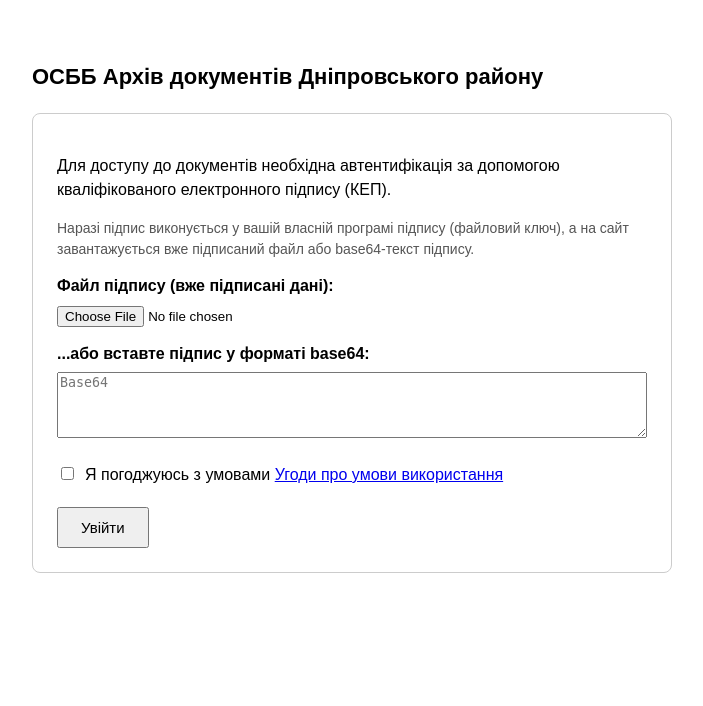
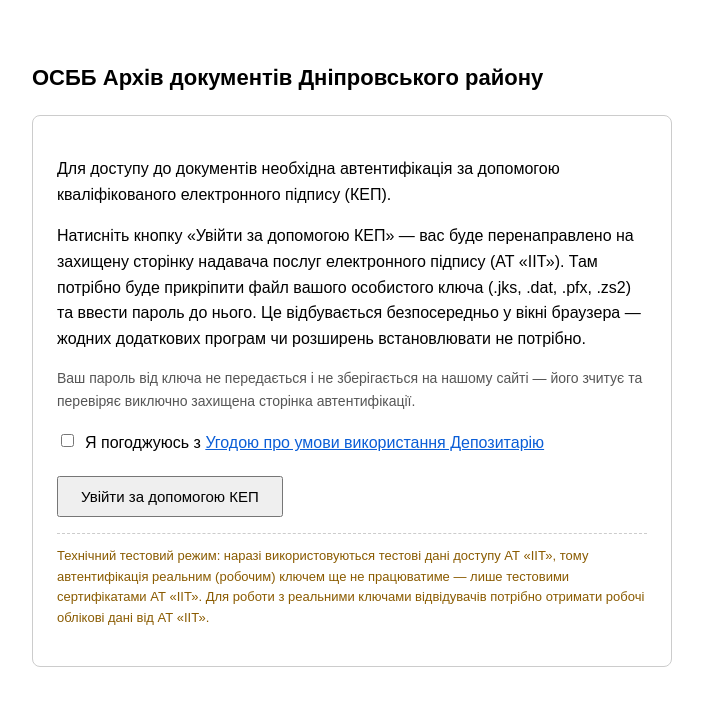
Before and after one commit to Silverlawyer/osbb-signature-validator, a Flask app: page / in a window 1280 px wide. Shown: the top 706 px of the page, without its empty margins (288-991 px from the left). Run offline with Flask 3, Linux system fonts and the light colour scheme.

Commit message:
Update index.html

```diff
--- a/templates/index.html
+++ b/templates/index.html
@@ -2,44 +2,46 @@
 <html lang="uk">
 <head>
 <meta charset="UTF-8">
-<title>OSBB Arkhiv</title>
+<title>ОСББ Архів</title>
 <style>
-body{font-family:Arial,sans-serif;max-width:640px;margin:60px auto;padding:0 20px;line-height:1.5;}
+body{font-family:Arial,sans-serif;max-width:640px;margin:60px auto;padding:0 20px;line-height:1.6;}
 h1{font-size:22px;}
 .box{border:1px solid #ccc;border-radius:8px;padding:24px;margin-top:20px;}
-label{display:block;margin:14px 0 6px;font-weight:bold;}
-input[type=file]{width:100%;}
-textarea{width:100%;box-sizing:border-box;}
 .agree{display:flex;align-items:flex-start;gap:8px;margin-top:18px;}
 .agree input{margin-top:4px;}
 button{margin-top:20px;padding:10px 22px;font-size:15px;cursor:pointer;}
 .note{color:#555;font-size:14px;margin-top:10px;}
+.warn{color:#8a5b00;font-size:13px;margin-top:16px;border-top:1px dashed #ccc;padding-top:12px;}
+a{color:#0b5ed7;}
 </style>
 </head>
 <body>
 <h1>ОСББ Архів документів Дніпровського району</h1>
+
 {% if visitor %}
 <div class="box">
 <p>Вітаємо, <strong>{{ visitor.full_name }}</strong>!</p>
 <p class="note">РНОКПП/ЄДРПОУ: {{ visitor.drfo_code or visitor.edrpou_code }}</p>
-<p>Ви успішно увійшли через КЕП. Каталог будинків та документів буде доданий на наступному етапі.</p>
+<p>Ви успішно увійшли за допомогою кваліфікованого електронного підпису. Каталог будинків та документів буде доданий на наступному етапі.</p>
+<form method="post" action="/logout">
+<button type="submit">Вийти</button>
+</form>
 </div>
 {% else %}
 <div class="box">
 <p>Для доступу до документів необхідна автентифікація за допомогою кваліфікованого електронного підпису (КЕП).</p>
-<p class="note">Наразі підпис виконується у вашій власній програмі підпису (файловий ключ), а на сайт завантажується вже підписаний файл або base64-текст підпису.</p>
-<form method="post" action="/verify" enctype="multipart/form-data">
-<label for="signed_file">Файл підпису (вже підписані дані):</label>
-<input type="file" id="signed_file" name="signed_file">
-<label for="signed_data">...або вставте підпис у форматі base64:</label>
-<textarea id="signed_data" name="signed_data" rows="4" cols="60" placeholder="Base64"></textarea>
+<p>Натисніть кнопку «Увійти за допомогою КЕП» — вас буде перенаправлено на захищену сторінку надавача послуг електронного підпису (АТ «ІІТ»). Там потрібно буде прикріпити файл вашого особистого ключа (.jks, .dat, .pfx, .zs2) та ввести пароль до нього. Це відбувається безпосередньо у вікні браузера — жодних додаткових програм чи розширень встановлювати не потрібно.</p>
+<p class="note">Ваш пароль від ключа не передається і не зберігається на нашому сайті — його зчитує та перевіряє виключно захищена сторінка автентифікації.</p>
+<form method="post" action="/login-start">
 <div class="agree">
-<input type="checkbox" id="agree" name="agree" value="1">
-<label for="agree" style="font-weight:normal;margin:0;">Я погоджуюсь з умовами <a href="/terms" target="_blank">Угоди про умови використання</a></label>
+<input type="checkbox" id="agree" name="agree" required>
+<label for="agree">Я погоджуюсь з <a href="/terms" target="_blank">Угодою про умови використання Депозитарію</a></label>
 </div>
-<button type="submit">Увійти</button>
+<button type="submit">Увійти за допомогою КЕП</button>
 </form>
+<p class="warn">Технічний тестовий режим: наразі використовуються тестові дані доступу АТ «ІІТ», тому автентифікація реальним (робочим) ключем ще не працюватиме — лише тестовими сертифікатами АТ «ІІТ». Для роботи з реальними ключами відвідувачів потрібно отримати робочі облікові дані від АТ «ІІТ».</p>
 </div>
 {% endif %}
+
 </body>
 </html>
```
